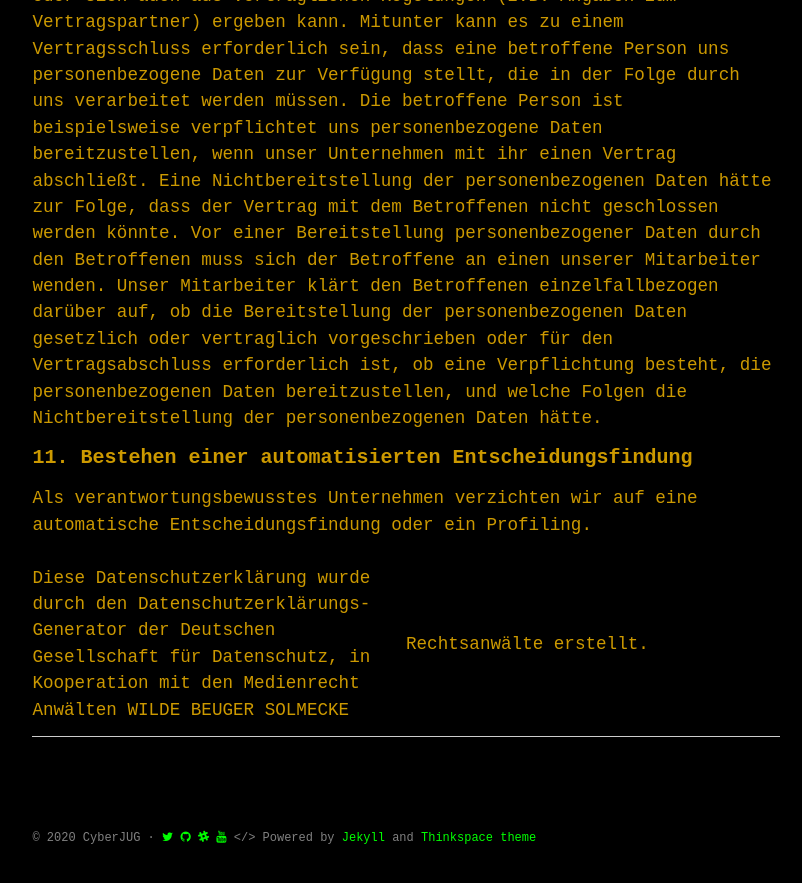
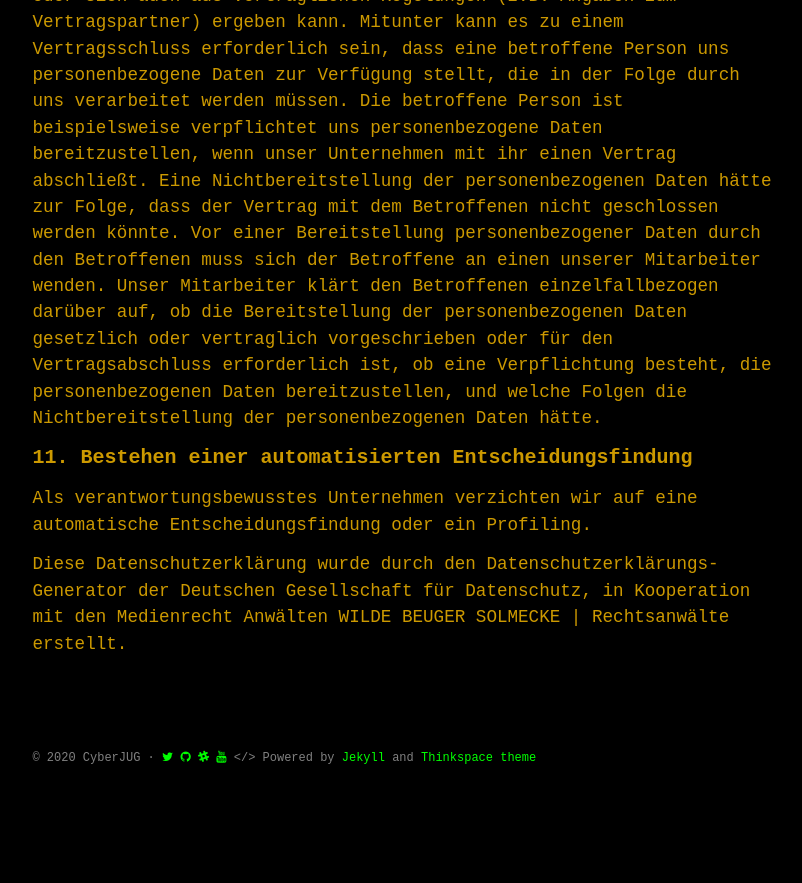
Before and after one commit to cyberjug/website, a Jekyll site: the page built from docs/kontakt.md, in a window 1280 px wide and 900 px high, scrolled down 14285 px. Shown: the top 883 px of the window, without its empty margins (234-1036 px from the left). Built offline with Jekyll 4.4.1, drawn with Linux system fonts in a browser that asks for light colours; some web fonts are replaced; after the commit the page ends 15105 px from its top, so only the background shows below that.

Commit message:
add escaping

```diff
--- a/docs/kontakt.md
+++ b/docs/kontakt.md
@@ -219,4 +219,4 @@ Wir klären Sie darüber auf, dass die Bereitstellung personenbezogener Daten zu
 
 Als verantwortungsbewusstes Unternehmen verzichten wir auf eine automatische Entscheidungsfindung oder ein Profiling.
 
-Diese Datenschutzerklärung wurde durch den Datenschutzerklärungs-Generator der Deutschen Gesellschaft für Datenschutz, in Kooperation mit den Medienrecht Anwälten WILDE BEUGER SOLMECKE | Rechtsanwälte erstellt.
+Diese Datenschutzerklärung wurde durch den Datenschutzerklärungs-Generator der Deutschen Gesellschaft für Datenschutz, in Kooperation mit den Medienrecht Anwälten WILDE BEUGER SOLMECKE \| Rechtsanwälte erstellt.
```
